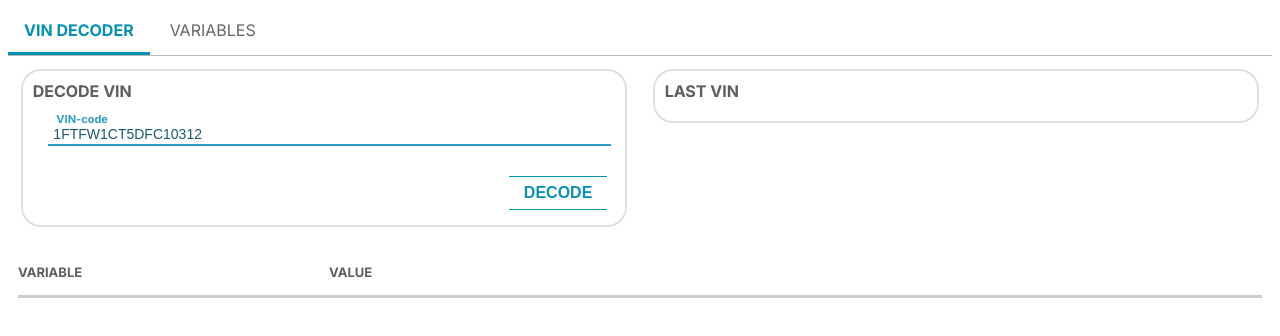
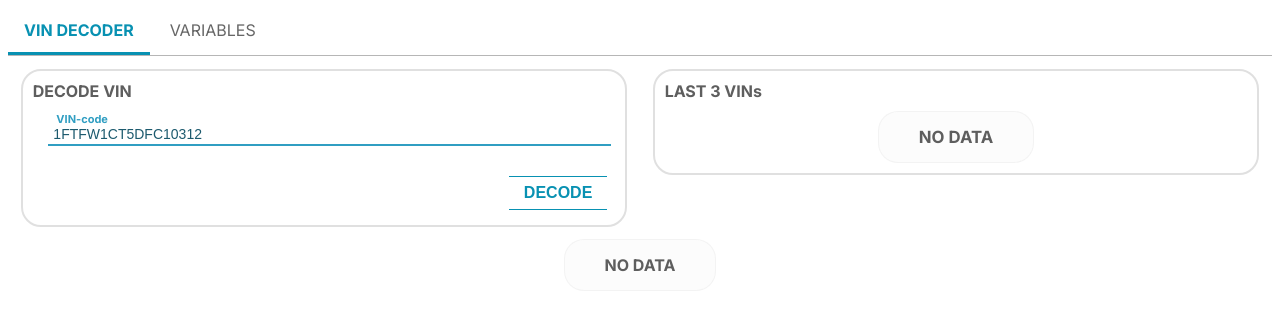
Before and after one commit to ystagit/vin-decoder, a React (Vite) app: page / in a window 1280 px wide. Shown: the top 336 px of the page. Built offline with nearby package versions, Linux system fonts and the light colour scheme.

Commit message:
- Add ContentState

```diff
--- /dev/null
+++ b/src/@base-module/assets/colors/light/content-state.jsx
@@ -0,0 +1,5 @@
+export default {
+    title: '#5e5e5e',
+    border: 'rgba(240, 240, 240, 0.7)',
+    background: 'rgba(240, 240, 240, 0.2)',
+}
--- a/src/@base-module/assets/colors/light/index.jsx
+++ b/src/@base-module/assets/colors/light/index.jsx
@@ -2,6 +2,7 @@ import card from './card';
 import list from './list';
 import table from './table';
 import tab from './tab';
+import contentState from './content-state';
 
 export default {
     text: '#0891b2',
@@ -11,4 +12,5 @@ export default {
     list,
     table,
     tab,
+    contentState,
 }
--- /dev/null
+++ b/src/@base-module/component/ContentState/component.jsx
@@ -0,0 +1,27 @@
+import './index.css';
+
+const ContentStateComponent = ({ colors, title, description }) => {
+
+    return (
+        <div className={'content-state-container'}>
+            <div
+                className={'content-state-box'}
+                style={{
+                    '--content-state-border-color': colors.contentState.border,
+                    '--content-state-background-color': colors.contentState.background
+                }}
+            >
+                <div
+                    className={'content-state-title'}
+                    style={{
+                        '--content-state-title-color': colors.contentState.title
+                    }}
+                >
+                    {title}
+                </div>
+            </div>
+        </div>
+    )
+}
+
+export default ContentStateComponent;
--- /dev/null
+++ b/src/@base-module/component/ContentState/index.css
@@ -0,0 +1,19 @@
+.content-state-container {
+    display: flex;
+    justify-content: center;
+}
+
+.content-state-box {
+    padding: 15px 40px 15px 40px;
+    border: 1px solid;
+    border-color: var(--content-state-border-color);
+    background: var(--content-state-background-color);
+    display: flex;
+    justify-content: center;
+    border-radius: 20px;
+}
+
+.content-state-title {
+    color: var(--content-state-title-color);
+    font-weight: 700;
+}
--- /dev/null
+++ b/src/@base-module/component/ContentState/index.jsx
@@ -0,0 +1,9 @@
+import { connect } from 'react-redux';
+
+import ContentStateComponent from './component';
+
+const mapStateToProps = (state) => ({
+    colors: state.colors,
+})
+
+export default connect(mapStateToProps)(ContentStateComponent);
--- a/src/@base-module/component/Table/component.jsx
+++ b/src/@base-module/component/Table/component.jsx
@@ -1,6 +1,7 @@
 import React from 'react';
 import Row from '@base/component/Row';
 import IconButton from '@base/component/IconButton';
+import ContentState from '@base/component/ContentState';
 
 import { isEmptyArray } from '@base/helper/common';
 import './style.css';
@@ -20,6 +21,12 @@ const TableComponent = ({ colors, headers, items, options, onClick }) => {
             }
         }
     }, [headers]);
+
+    if (isEmptyArray(items)) {
+        return (
+            <ContentState title={'NO DATA'} />
+        )
+    }
 
     return (
         <div
--- a/src/@vin-module/component/LastVin/component.jsx
+++ b/src/@vin-module/component/LastVin/component.jsx
@@ -1,11 +1,16 @@
 import React from 'react';
 import Card from '@base/component/Card';
 import List from '@base/component/List';
+import ContentState from '@base/component/ContentState';
+
+import { isEmptyArray } from '@base/helper/common';
+
 
 const LastVinComponent = ({
     lastThreeVinList,
     onGetDecodeVIN
 }) => {
+    lastThreeVinList = [];
     const [selected, setSelected] = React.useState(null);
 
     const handleClickLastVin = (code, index) => {
@@ -14,11 +19,15 @@ const LastVinComponent = ({
     }
 
     return (
-        <Card title={'LAST VIN'}>
-            <List
-                selected={selected}
-                items={lastThreeVinList}
-                onClick={handleClickLastVin} />
+        <Card title={'LAST 3 VINs'}>
+            {isEmptyArray(lastThreeVinList) ? (
+                <ContentState title={'NO DATA'} />
+            ) : (
+                <List
+                    selected={selected}
+                    items={lastThreeVinList}
+                    onClick={handleClickLastVin} />
+            )}
         </Card>
     )
 
```
